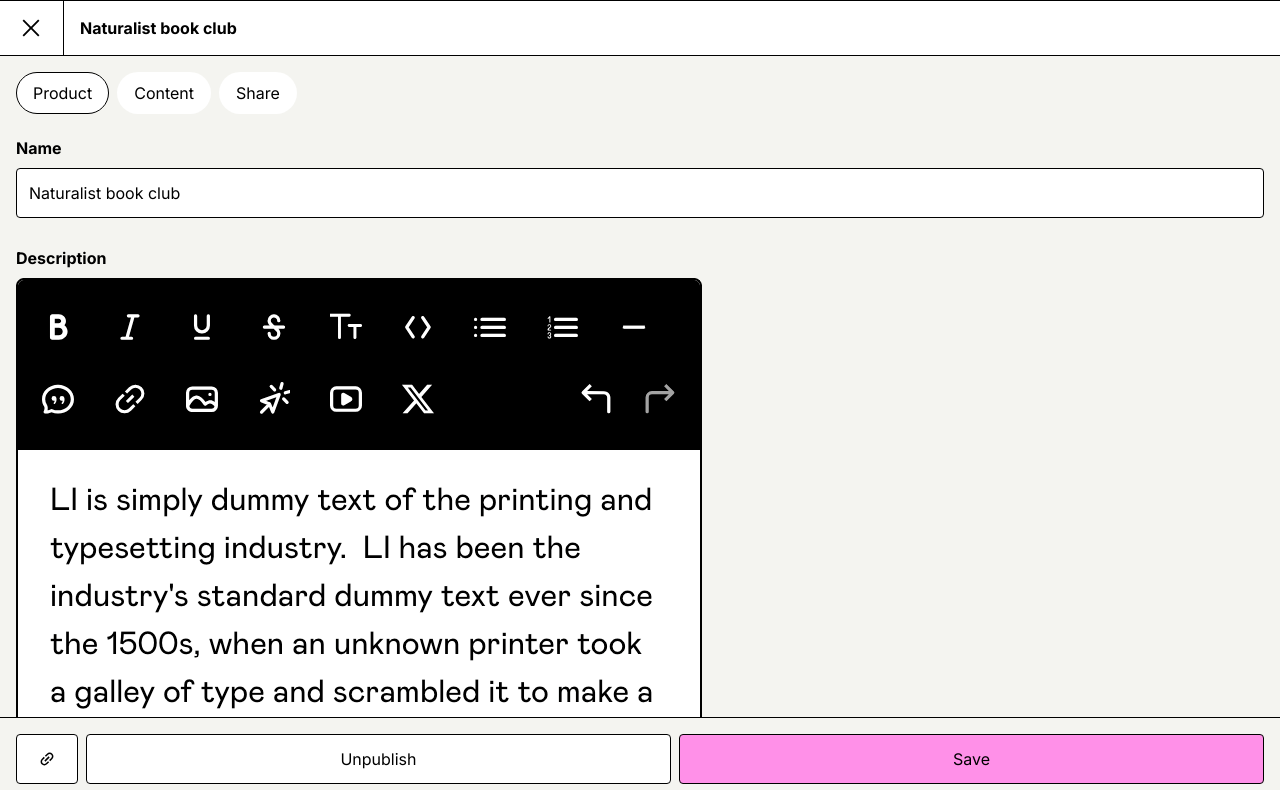
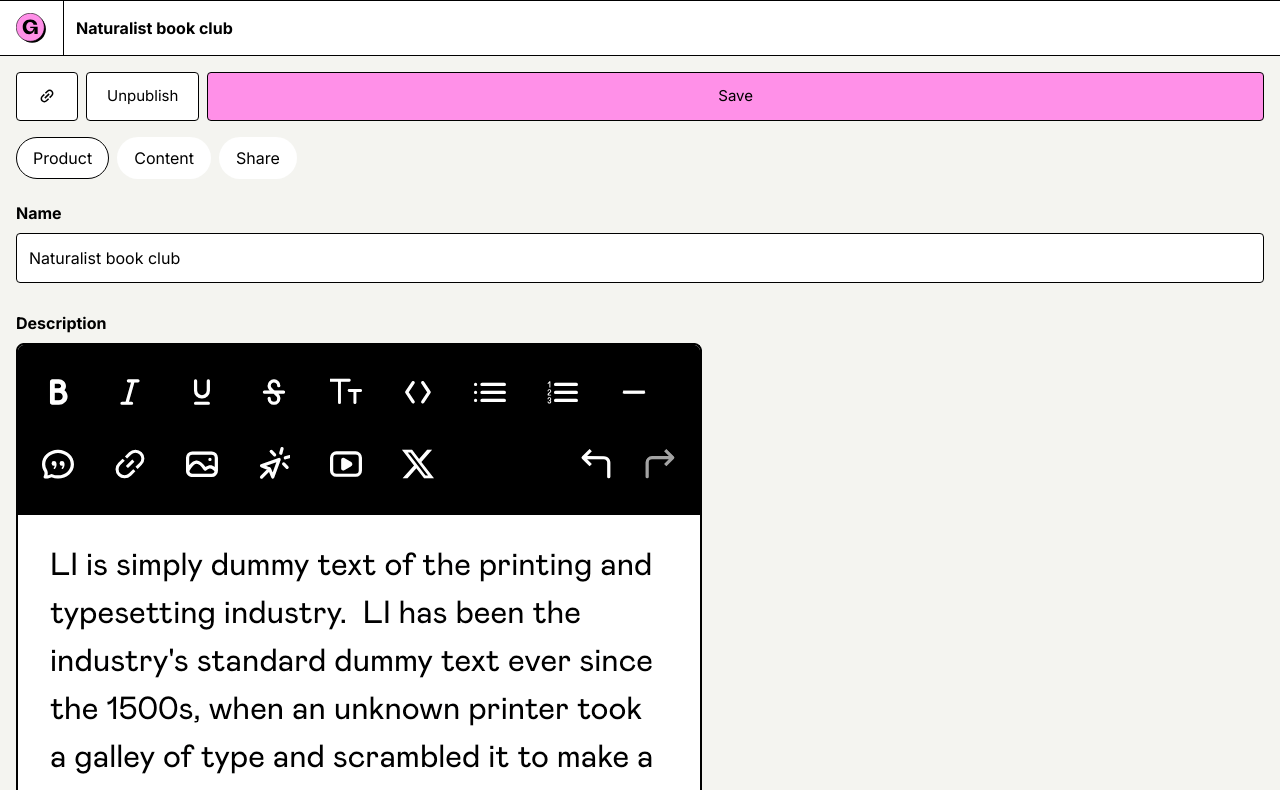
Before and after one commit to alexhollender/gumroad-prototype, a Next.js app: page /products/edit/book-club in a window 1280 px wide. Shown: the top 790 px of the page. Built offline with nearby package versions, Linux system fonts and the light colour scheme.

Commit message:
button widths and font size

```diff
--- a/src/GlobalContext.tsx
+++ b/src/GlobalContext.tsx
@@ -63,7 +63,7 @@ export function GlobalProvider({ children }: { children: React.ReactNode }) {
 
   const [productTitle, setProductTitle] = React.useState<string>("");
 
-  const [navVersion, setNavVersion] = React.useState<string>("c");
+  const [navVersion, setNavVersion] = React.useState<string>("b");
 
   return (
     <GlobalContext.Provider
--- a/src/app/globals.css
+++ b/src/app/globals.css
@@ -15,10 +15,12 @@ body {
   display: flex;
   justify-content: center;
   align-items: center;
-  width: 100%;
+  /* width: 100%; */
+  white-space: nowrap;
   border: 1px solid black;
   border-radius: 0.25rem;
   padding: 0.75rem 1.25rem;
+  font-size: 15px;
 }
 .btn-primary {
   background-color: #ff90e8;
@@ -39,7 +41,7 @@ body {
 .btn.btn-flush {
   border: none;
   border-radius: 0;
-  padding: 0;
+  padding: 0 1rem;
 }
 .btn.btn-flush + .btn.btn-flush {
   border-left: 1px solid black;
--- a/src/app/products/edit/[id]/page.tsx
+++ b/src/app/products/edit/[id]/page.tsx
@@ -43,7 +43,11 @@ const Page = ({ params }: { params: { id: string } }) => {
           </header>
         )}
         <>
-          <div className="p-4 overflow-fade">
+          <div
+            className={`overflow-fade ${
+              navVersion !== "b" ? "p-4" : "px-4 pb-4"
+            }`}
+          >
             <TabGroup
               tabs={[{ _id: "product" }, { _id: "content" }, { _id: "share" }]}
               activeTab={activeTab}
--- a/src/app/products/new/page.tsx
+++ b/src/app/products/new/page.tsx
@@ -36,7 +36,11 @@ const Products = () => {
         {step === "create" && <CreateStep />}
         {step !== "create" && (
           <>
-            <div className="p-4 overflow-fade">
+            <div
+              className={`overflow-fade ${
+                navVersion !== "b" ? "p-4" : "px-4 pb-4"
+              }`}
+            >
               <TabGroup
                 tabs={[
                   { _id: "product" },
--- a/src/components/Button.tsx
+++ b/src/components/Button.tsx
@@ -3,7 +3,6 @@ import * as GlobalContext from "@/GlobalContext";
 import Image from "next/image";
 import search from "../../public/images/search.svg";
 import link from "../../public/images/link.svg";
-import placeholder from "../../public/images/placeholder.png";
 
 type ButtonProps = {
   classes: string[];
@@ -28,6 +27,7 @@ export const Button: React.FC<ButtonProps> = ({
     if (nextStep && setActiveTab) {
       setStep(nextStep);
       setActiveTab(nextStep);
+      window.scrollTo({ top: 0 });
     }
   };
 
--- a/src/components/CreateStep.tsx
+++ b/src/components/CreateStep.tsx
@@ -4,11 +4,12 @@ import Image from "next/image";
 import createStep from "../../public/images/createStep.png";
 
 const CreateStep = () => {
-  const { productTitle, setProductTitle } = GlobalContext.useGlobalContext();
+  const { productTitle, setProductTitle, navVersion } =
+    GlobalContext.useGlobalContext();
 
   return (
     <>
-      <div className="py-3 px-4">
+      <div className={navVersion !== "b" ? "py-3 px-4" : "pb-3 px-4"}>
         <p className="pb-2">
           Make some selections, fill in some boxes, and go live in minutes.
         </p>
--- a/src/components/EditProductHeader.tsx
+++ b/src/components/EditProductHeader.tsx
@@ -18,7 +18,7 @@ const EditProductHeader = () => {
           icon="link"
         />
         <Button classes={["btn-secondary-w", "btn-flush"]} label="Unpublish" />
-        <Button classes={["btn-primary", "btn-flush"]} label="Save" />
+        <Button classes={["btn-primary", "btn-flush", "flex-1"]} label="Save" />
       </div>
     </header>
   );
--- a/src/components/EditProductHeaderB.tsx
+++ b/src/components/EditProductHeaderB.tsx
@@ -26,7 +26,7 @@ const EditProductHeaderB = () => {
         <div className="flex gap-2">
           <Button classes={["btn-secondary-w", "btn-icon"]} icon="link" />
           <Button classes={["btn-secondary-w"]} label="Unpublish" />
-          <Button classes={["btn-primary"]} label="Save" />
+          <Button classes={["btn-primary", "flex-1"]} label="Save" />
         </div>
       </div>
     </div>
--- a/src/components/NewProductHeader.tsx
+++ b/src/components/NewProductHeader.tsx
@@ -37,8 +37,9 @@ const NewProductHeader: React.FC<NewProductHeaderProps> = ({
                       "btn-flush",
                       "opacity-50",
                       "pointer-events-none",
+                      "flex-1",
                     ]
-                  : ["btn-primary", "btn-flush"]
+                  : ["btn-primary", "btn-flush", "flex-1"]
               }
               label="Next: Customize"
               nextStep="product"
@@ -49,7 +50,7 @@ const NewProductHeader: React.FC<NewProductHeaderProps> = ({
         {step === "product" && (
           <>
             <Button
-              classes={["btn-primary", "btn-flush"]}
+              classes={["btn-primary", "btn-flush", "flex-1"]}
               label="Save and continue"
               nextStep="content"
               setActiveTab={setActiveTab}
@@ -58,9 +59,12 @@ const NewProductHeader: React.FC<NewProductHeaderProps> = ({
         )}
         {step === "content" && (
           <>
-            <Button classes={["btn-secondary-w", "btn-flush"]} label="Save" />
             <Button
-              classes={["btn-primary", "btn-flush"]}
+              classes={["btn-secondary-w", "btn-flush", "flex-1"]}
+              label="Save"
+            />
+            <Button
+              classes={["btn-primary", "btn-flush", "flex-1"]}
               label="Publish"
               nextStep="share"
               setActiveTab={setActiveTab}
@@ -77,7 +81,10 @@ const NewProductHeader: React.FC<NewProductHeaderProps> = ({
               classes={["btn-secondary-w", "btn-flush"]}
               label="Unpublish"
             />
-            <Button classes={["btn-primary", "btn-flush"]} label="Save" />
+            <Button
+              classes={["btn-primary", "btn-flush", "flex-1"]}
+              label="Save"
+            />
           </>
         )}
       </div>
--- a/src/components/NewProductHeaderB.tsx
+++ b/src/components/NewProductHeaderB.tsx
@@ -54,7 +54,7 @@ const NewProductHeaderB: React.FC<NewProductHeaderProps> = ({
         {step === "product" && (
           <>
             <Button
-              classes={["btn-primary"]}
+              classes={["btn-primary", "w-full"]}
               label="Save and continue"
               nextStep="content"
               setActiveTab={setActiveTab}
@@ -76,7 +76,7 @@ const NewProductHeaderB: React.FC<NewProductHeaderProps> = ({
           <div className="flex gap-2">
             <Button classes={["btn-secondary-w", "btn-icon"]} icon="link" />
             <Button classes={["btn-secondary-w"]} label="Unpublish" />
-            <Button classes={["btn-primary"]} label="Save" />
+            <Button classes={["btn-primary", "flex-1"]} label="Save" />
           </div>
         )}
       </div>
--- a/src/components/NewProductHeaderC.tsx
+++ b/src/components/NewProductHeaderC.tsx
@@ -54,7 +54,7 @@ const NewProductHeaderC: React.FC<NewProductHeaderProps> = ({
         {step === "product" && (
           <>
             <Button
-              classes={["btn-primary"]}
+              classes={["btn-primary", "w-full"]}
               label="Save and continue"
               nextStep="content"
               setActiveTab={setActiveTab}
@@ -76,7 +76,7 @@ const NewProductHeaderC: React.FC<NewProductHeaderProps> = ({
           <div className="flex gap-2">
             <Button classes={["btn-secondary-w", "btn-icon"]} icon="link" />
             <Button classes={["btn-secondary-w"]} label="Unpublish" />
-            <Button classes={["btn-primary"]} label="Save" />
+            <Button classes={["btn-primary", "flex-1"]} label="Save" />
           </div>
         )}
       </div>
--- a/src/components/ProductCard.tsx
+++ b/src/components/ProductCard.tsx
@@ -19,7 +19,7 @@ const ProductCard: React.FC<ProductCardProps> = ({ product }) => {
           alt={title}
           className="w-20 h-20"
         />
-        <div className="flex flex-col gap-y-2">
+        <div className="flex flex-col gap-y-2 overflow-auto">
           <h3 className="clamp-2">{title}</h3>
           <Link
             href={`ah1989.gumroad.com/${_id}`}
```
